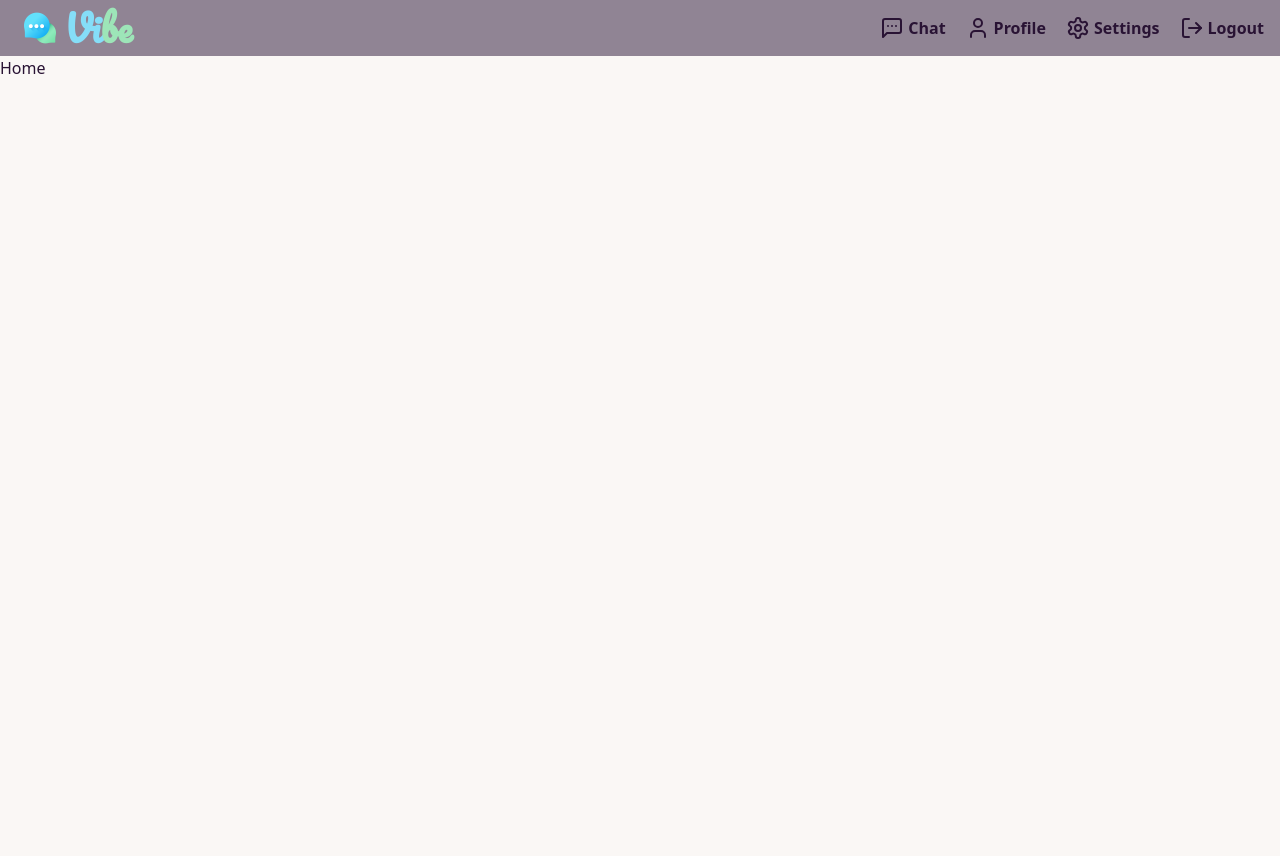
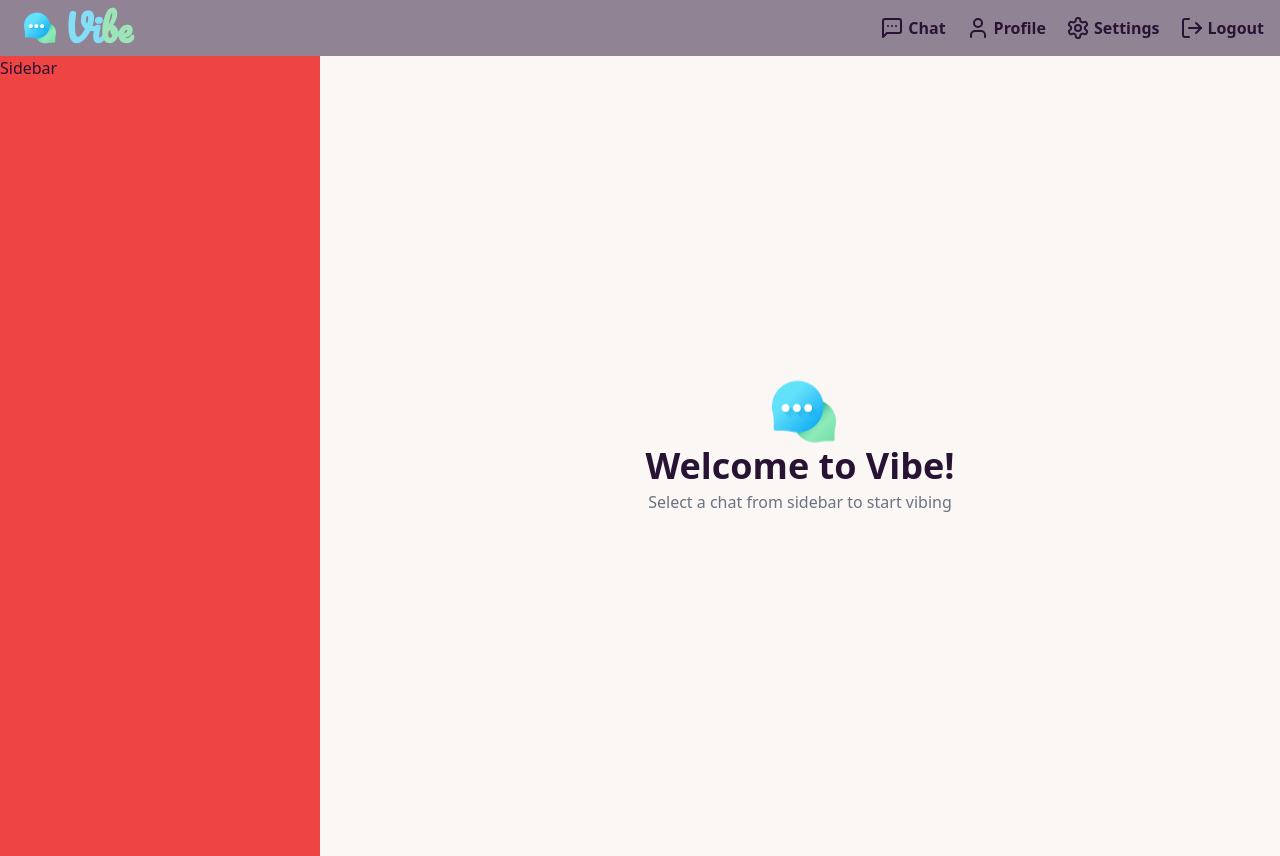
Before and after one commit to prshantto/vibe, a React (Vite) app in the folder Frontend/: page / in a window 1280 px wide. Built offline with nearby package versions, Linux system fonts and the light colour scheme; no server answers.

Commit message:
created nochatselected container

```diff
--- /dev/null
+++ b/Frontend/src/components/ChatContainer.jsx
@@ -0,0 +1,7 @@
+import React from "react";
+
+const ChatContainer = () => {
+  return <div>ChatContainer</div>;
+};
+
+export default ChatContainer;
--- /dev/null
+++ b/Frontend/src/components/NoChatSelected.jsx
@@ -0,0 +1,19 @@
+import React from "react";
+
+const NoChatSelected = () => {
+  return (
+    <div className="flex flex-col items-center justify-center h-screen w-[75%]">
+      <img
+        className="w-16 h-16 md:w-16 md:h-16 ml-2 animate-bounce"
+        src="./chat.png"
+        alt="logo"
+      />
+      <h1 className="text-4xl font-bold mb-1">Welcome to Vibe!</h1>
+      <p className="text-gray-500 mb-4">
+        Select a chat from sidebar to start vibing
+      </p>
+    </div>
+  );
+};
+
+export default NoChatSelected;
--- /dev/null
+++ b/Frontend/src/components/Sidebar.jsx
@@ -0,0 +1,7 @@
+import React from "react";
+
+const Sidebar = () => {
+  return <div className="w-[25%] bg-red-500">Sidebar</div>;
+};
+
+export default Sidebar;
--- a/Frontend/src/pages/Home.jsx
+++ b/Frontend/src/pages/Home.jsx
@@ -2,6 +2,8 @@
 import React, { useState, useEffect } from "react";
 import { useNavigate } from "react-router-dom";
 import NavBar from "../components/NavBar";
+import Sidebar from "../components/Sidebar";
+import NoChatSelected from "../components/NoChatSelected";
 
 const Home = () => {
   const navigate = useNavigate();
@@ -10,8 +12,9 @@ const Home = () => {
     <>
       <NavBar />
 
-      <div className="min-h-screen">
-        <h1>Home</h1>
+      <div className="min-h-screen flex">
+        <Sidebar />
+        <NoChatSelected />
       </div>
     </>
   );
```
